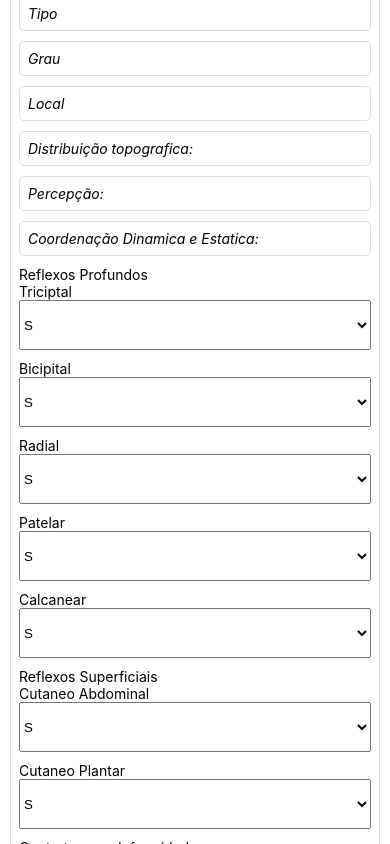
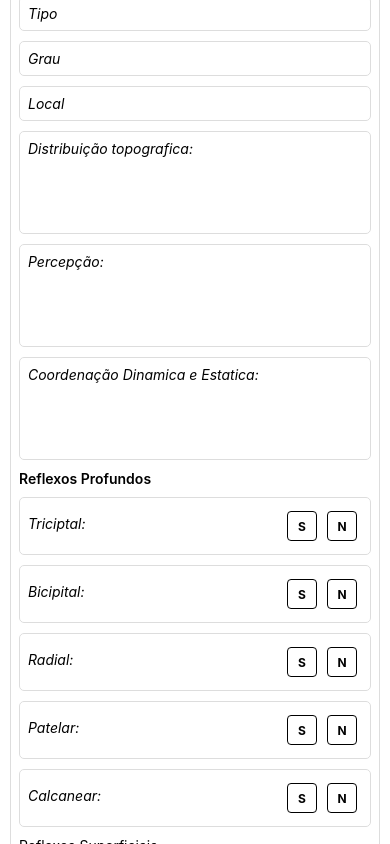
Before and after one commit to MateuzCabral/FisioterapiaAPP, a React Native app: screen / in a window 390 px wide. Shown: the part 2760-3604 px from the top of the page. Built offline with nearby package versions, Linux system fonts and the light colour scheme.

Commit message:
Add buttons in reflexos profundos

```diff
--- a/components/Prontuario/index.js
+++ b/components/Prontuario/index.js
@@ -253,7 +253,7 @@ const Prontuario = () => {
           <TextInput style={styles.input} placeholder="Temp:"></TextInput>
           <TextInput
             style={styles.input}
-            placeholder="Exames Especificos" multiline numberOfLines={5}
+            placeholder="Exames Especificos:" multiline numberOfLines={5}
           ></TextInput>
 
           <Text>Tonus Muscular</Text>
@@ -267,40 +267,220 @@ const Prontuario = () => {
 
           <TextInput
             style={styles.input}
-            placeholder="Distribuição topografica:"
+            multiline numberOfLines={5} placeholder="Distribuição topografica:"
           ></TextInput>
-          <TextInput style={styles.input} placeholder="Percepção:"></TextInput>
+          <TextInput style={styles.input} multiline numberOfLines={5} placeholder="Percepção:"></TextInput>
           <TextInput
             style={styles.input}
-            placeholder="Coordenação Dinamica e Estatica:"
+            multiline numberOfLines={5} placeholder="Coordenação Dinamica e Estatica:"
           ></TextInput>
 
-          <Text>Reflexos Profundos</Text>
-          <Text>Triciptal</Text>
-          <Picker style={styles.picker}>
-            <Picker.Item label="S" value="N" />
-            <Picker.Item label="N" value="S" />
-          </Picker>
-          <Text>Bicipital</Text>
-          <Picker style={styles.picker}>
-            <Picker.Item label="S" value="N" />
-            <Picker.Item label="N" value="S" />
-          </Picker>
-          <Text>Radial</Text>
-          <Picker style={styles.picker}>
-            <Picker.Item label="S" value="N" />
-            <Picker.Item label="N" value="S" />
-          </Picker>
-          <Text>Patelar</Text>
-          <Picker style={styles.picker}>
-            <Picker.Item label="S" value="N" />
-            <Picker.Item label="N" value="S" />
-          </Picker>
-          <Text>Calcanear</Text>
-          <Picker style={styles.picker}>
-            <Picker.Item label="S" value="N" />
-            <Picker.Item label="N" value="S" />
-          </Picker>
+          <Text style={styles.subText}>Reflexos Profundos</Text>
+          <View style={styles.checkboxContainer}>
+
+            {/* Tricipital */}
+            <Text style={styles.label}>Triciptal:</Text>
+            <View style={styles.checkInput}>
+              <TouchableOpacity
+                style={[
+                  styles.checkbox,
+                  isSelectedTri === "sim" ? styles.checked : styles.unchecked,
+                ]}
+                onPress={() => setIsSelectedTri("sim")}
+              >
+                <Text
+                  style={
+                    isSelectedTri === "sim"
+                      ? styles.checkedText
+                      : styles.uncheckedText
+                  }
+                >
+                  S
+                </Text>
+              </TouchableOpacity>
+              <TouchableOpacity
+                style={[
+                  styles.checkbox,
+                  isSelectedTri === "nao" ? styles.checked : styles.unchecked,
+                ]}
+                onPress={() => setIsSelectedTri("nao")}
+              >
+                <Text
+                  style={
+                    isSelectedTri === "nao"
+                      ? styles.checkedText
+                      : styles.uncheckedText
+                  }
+                >
+                  N
+                </Text>
+              </TouchableOpacity>
+            </View>
+          </View>
+
+          <View style={styles.checkboxContainer}>
+            {/* Bicipital */}
+            <Text style={styles.label}>Bicipital:</Text>
+            <View style={styles.checkInput}>
+              <TouchableOpacity
+                style={[
+                  styles.checkbox,
+                  isSelectedBic === "sim" ? styles.checked : styles.unchecked,
+                ]}
+                onPress={() => setIsSelectedBic("sim")}
+              >
+                <Text
+                  style={
+                    isSelectedBic === "sim"
+                      ? styles.checkedText
+                      : styles.uncheckedText
+                  }
+                >
+                  S
+                </Text>
+              </TouchableOpacity>
+              <TouchableOpacity
+                style={[
+                  styles.checkbox,
+                  isSelectedBic === "nao" ? styles.checked : styles.unchecked,
+                ]}
+                onPress={() => setIsSelectedBic("nao")}
+              >
+                <Text
+                  style={
+                    isSelectedBic === "nao"
+                      ? styles.checkedText
+                      : styles.uncheckedText
+                  }
+                >
+                  N
+                </Text>
+              </TouchableOpacity>
+            </View>
+          </View>
+
+          <View style={styles.checkboxContainer}>
+            {/* Radial */}
+            <Text style={styles.label}>Radial:</Text>
+            <View style={styles.checkInput}>
+              <TouchableOpacity
+                style={[
+                  styles.checkbox,
+                  isSelectedRad === "sim" ? styles.checked : styles.unchecked,
+                ]}
+                onPress={() => setIsSelectedRad("sim")}
+              >
+                <Text
+                  style={
+                    isSelectedRad === "sim"
+                      ? styles.checkedText
+                      : styles.uncheckedText
+                  }
+                >
+                  S
+                </Text>
+              </TouchableOpacity>
+              <TouchableOpacity
+                style={[
+                  styles.checkbox,
+                  isSelectedRad === "nao" ? styles.checked : styles.unchecked,
+                ]}
+                onPress={() => setIsSelectedRad("nao")}
+              >
+                <Text
+                  style={
+                    isSelectedDM === "nao"
+                      ? styles.checkedText
+                      : styles.uncheckedText
+                  }
+                >
+                  N
+                </Text>
+              </TouchableOpacity>
+            </View>
+          </View>
+
+          <View style={styles.checkboxContainer}>
+            {/* Patelar */}
+            <Text style={styles.label}>Patelar:</Text>
+            <View style={styles.checkInput}>
+              <TouchableOpacity
+                style={[
+                  styles.checkbox,
+                  isSelectedPat === "sim" ? styles.checked : styles.unchecked,
+                ]}
+                onPress={() => setIsSelectedPat("sim")}
+              >
+                <Text
+                  style={
+                    isSelectedPat === "sim"
+                      ? styles.checkedText
+                      : styles.uncheckedText
+                  }
+                >S
+                </Text>
+              </TouchableOpacity>
+              <TouchableOpacity
+                style={[
+                  styles.checkbox,
+                  isSelectedPat === "nao" ? styles.checked : styles.unchecked,
+                ]}
+                onPress={() => setIsSelectedPat("nao")}
+              >
+                <Text
+                  style={
+                    isSelectedPat === "nao"
+                      ? styles.checkedText
+                      : styles.uncheckedText
+                  }
+                >
+                  N
+                </Text>
+              </TouchableOpacity>
+            </View>
+          </View>
+
+          <View style={styles.checkboxContainer}>
+            {/* Calcanear */}
+            <Text style={styles.label}>Calcanear:</Text>
+            <View style={styles.checkInput}>
+              <TouchableOpacity
+                style={[
+                  styles.checkbox,
+                  isSelectedCal === "sim" ? styles.checked : styles.unchecked,
+                ]}
+                onPress={() => setIsSelectedCal("sim")}
+              >
+                <Text
+                  style={
+                    isSelectedCal === "sim"
+                      ? styles.checkedText
+                      : styles.uncheckedText
+                  }
+                >
+                  S
+                </Text>
+              </TouchableOpacity>
+              <TouchableOpacity
+                style={[
+                  styles.checkbox,
+                  isSelectedCal === "nao" ? styles.checked : styles.unchecked,
+                ]}
+                onPress={() => setIsSelectedCal("nao")}
+              >
+                <Text
+                  style={
+                    isSelectedCal === "nao"
+                      ? styles.checkedText
+                      : styles.uncheckedText
+                  }
+                >
+                  N
+                </Text>
+              </TouchableOpacity>
+            </View>
+          </View>
+
 
           <Text>Reflexos Superficiais</Text>
           <Text>Cutaneo Abdominal</Text>
```
